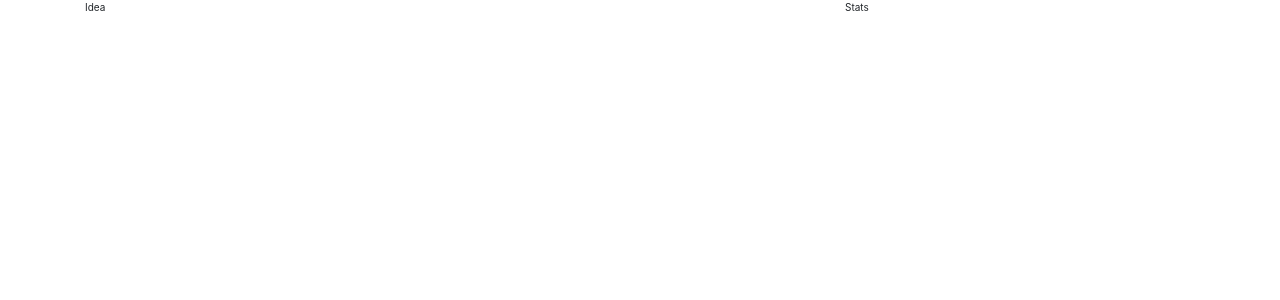
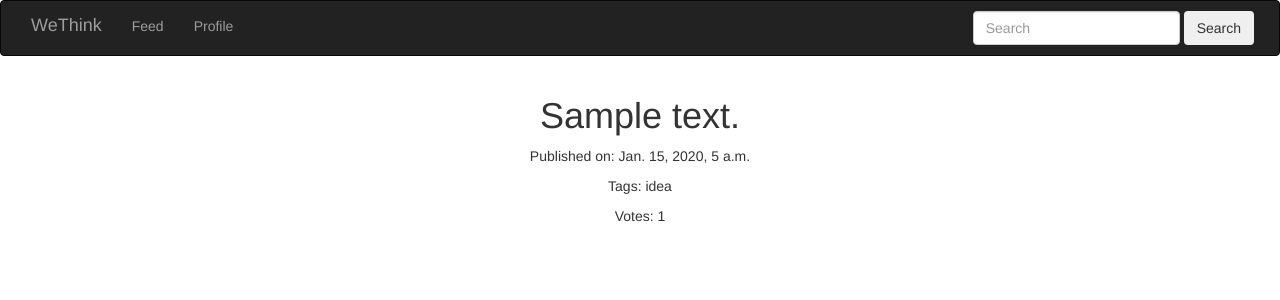
Before and after one commit to nave01314/WeThink, a Django app: page /ideas/1/ in a window 1280 px wide. Before the commit the part shown is almost empty. Shown: the top 300 px of the page. Run offline with Django 3.2, Linux system fonts and the light colour scheme; tables that the repository leaves empty hold one stand-in row (values such as "Sample post"); some libraries are stand-ins or nearby versions.

Commit message:
details page

```diff
--- a/ideas/templates/ideas/detail.html
+++ b/ideas/templates/ideas/detail.html
@@ -5,20 +5,40 @@
         <meta http-equiv="X-UA-Compatable">
         <meta name="viewport" content="width=device-width, initial-scale=1">
 
+        <title>WeThink: {{ idea }}</title>
+
         <link href="https://maxcdn.bootstrapcdn.com/bootstrap/3.3.7/css/bootstrap.min.css" rel="stylesheet">
         <link href="bootstrap/css/bootstrap.min.css" rel="stylesheet">
     </head>
 
     <body>
 
+        <!--Navbar-->
+        <nav class="navbar navbar-inverse">
+            <div class="container-fluid">
+                <div class="navbar-header">
+                    <h4 class="navbar-text" href="#">WeThink</h1>
+                </div>
+                <ul class="nav navbar-nav">
+
+                    <li><a href="/ideas/index">Feed</a></li>
+                    <li><a href="/ideas/profile">Profile</a></li>
+
+                </ul>
+                <form class="form-inline navbar-right my-2 my-lg-0", style="margin:10px">
+                    <input class="form-control mr-sm-2" type="text" placeholder="Search" aria-label="Search">
+                    <button class="btn btn-outline-success my-2 my-sm-0" type="submit" onclick="addItem();">Search</button>
+                </form>
+            </div>
+        </nav>
+
         <div class="container">
             <div class="row">
-                <div style="min-height:10px"></div>
-                <div class="col-md-8 col-lg-8">
-                    <div class="ideaPanel">Idea</div>
-                </div>
-                <div class="col-md-4 col-lg-4 ">
-                    <div class="statsPanel">Stats</div>
+                <div style="text-align:center">
+                    <h1>{{  idea  }}</h1>
+                    <p>Published on: {{ idea.pub_date }}</p>
+                    <p>Tags: {{ display_tags }}</p>
+                    <p>Votes: {{ idea.votes }}</p>
                 </div>
             </div>
         </div>
```
Also changed, not shown: 1 other file.
